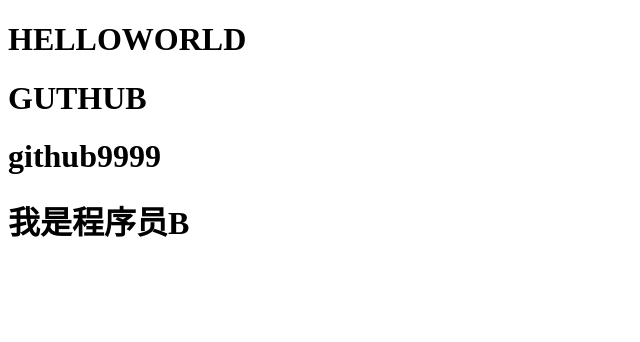
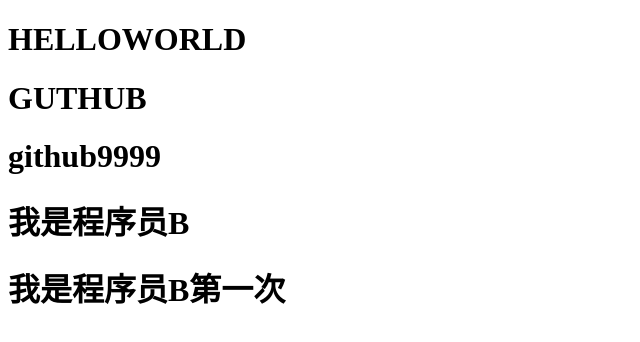
Before and after one commit to HUNTERli20/git-demo, a plain HTML site: page index.html in a window 1280 px wide. Shown: the whole page, without its empty margins (0-640 px from the left). Drawn offline with Linux system fonts and the light colour scheme.

Commit message:
程序员B修改第二次

```diff
--- a/index.html
+++ b/index.html
@@ -13,6 +13,7 @@
     <h1>GUTHUB</h1>
     <h1>github9999</h1>
     <h1>我是程序员B</h1>
+    <h1>我是程序员B第一次</h1>
 </body>
 
 </html>
```
